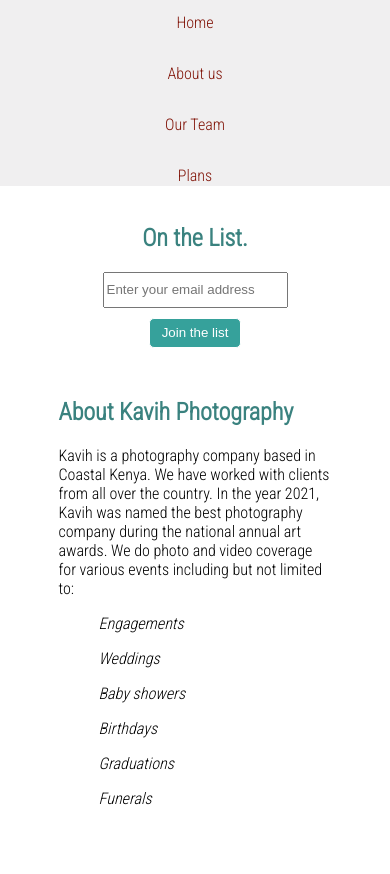
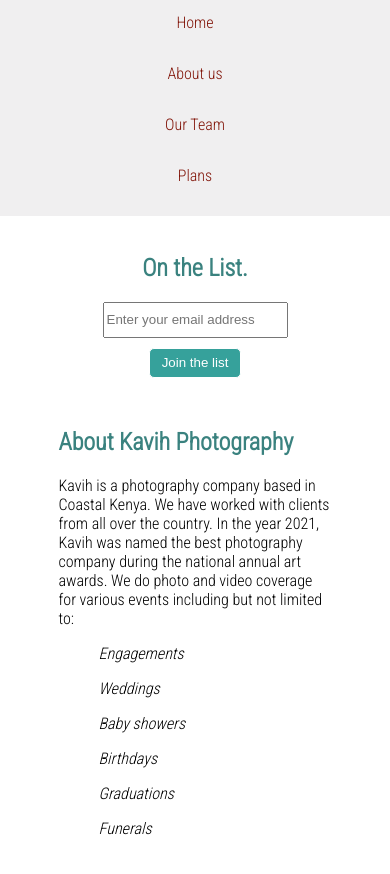
Before and after one commit to Lucky-Tsuma/Product_Page, a plain HTML site: page index.html in a window 390 px wide. Shown: the part 84-958 px from the top of the page. Drawn offline with Linux system fonts and the light colour scheme; grey boxes are pictures that could not be loaded.

Commit message:
Increased 'plan-item' width and 'header' height for smaller screens

```diff
--- a/style.css
+++ b/style.css
@@ -212,11 +212,11 @@ body {
     #header {
         flex-direction: column;
         align-items: center;
-        height: 270px;
+        height: 300px;
     }
 
     #sizer {
-        min-height: 270px;
+        min-height: 300px;
     }
 
     #plans {
@@ -225,7 +225,7 @@ body {
     }
 
     .plan-item {
-        width: 50vw;
+        width: 60vw;
         margin-bottom: 10px;
     }
 
```
